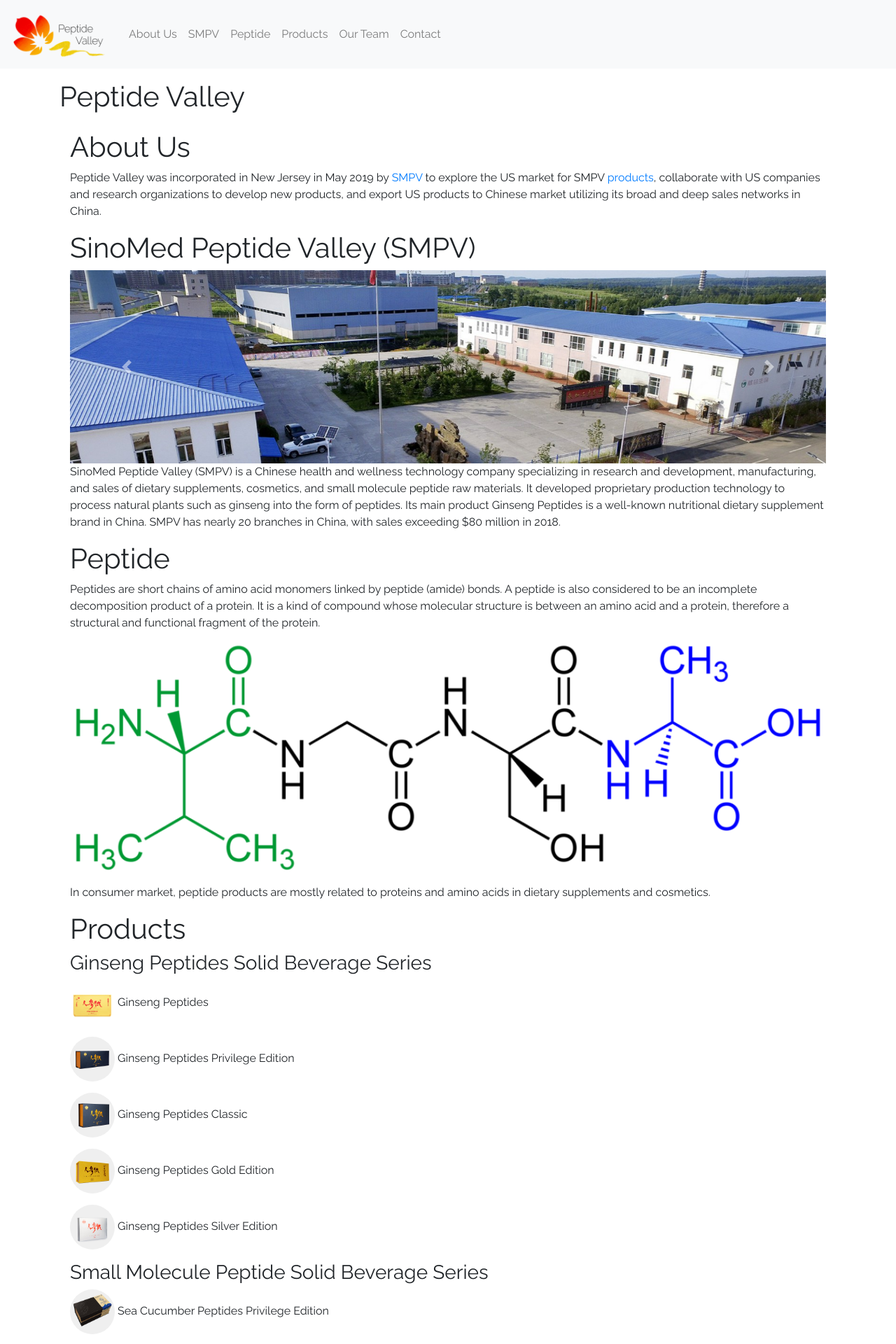
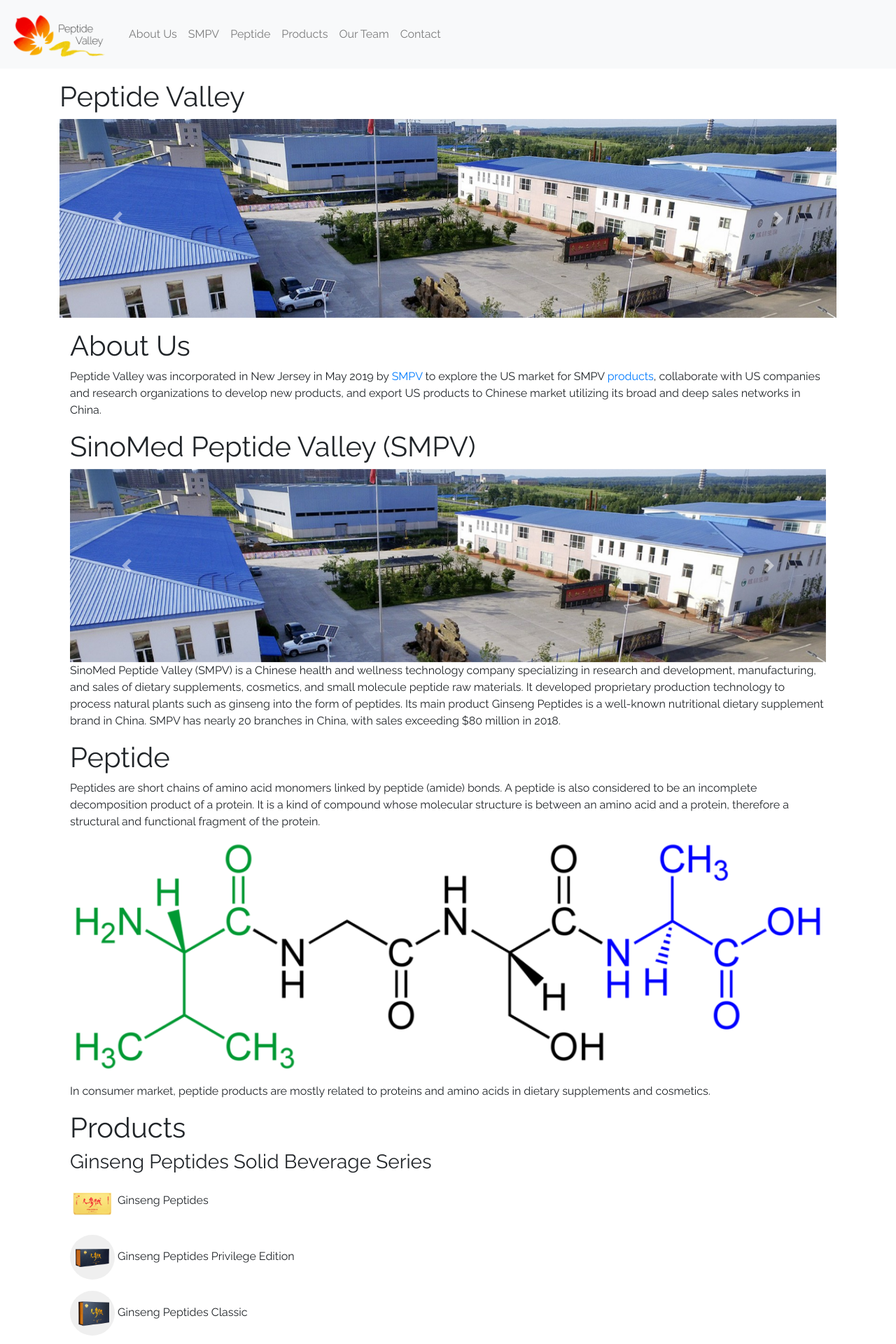
Before and after one commit to peptide-valley/peptide-valley.github.io, a Jekyll site: the page built from test.md, in a window 1280 px wide. Shown: the top 1920 px of the page at 70% size. Built offline with Jekyll 4.4.1, drawn with Linux system fonts in a browser that asks for light colours.

Commit message:
carousel/pv

```diff
--- /dev/null
+++ b/_includes/carousel/pv.html
@@ -0,0 +1,43 @@
+<div id="carousel" class="carousel slide" data-ride="carousel">
+  <div class="carousel-inner">
+
+
+        <div class="carousel-item active">
+
+          <img class="d-block w-100" src="/images/SMPV01.jpg" alt="slide" />
+      </div>
+
+
+        <div class="carousel-item">
+
+          <img class="d-block w-100" src="/images/SMPV06.jpg" alt="slide" />
+      </div>
+
+
+        <div class="carousel-item">
+
+          <img class="d-block w-100" src="/images/SMPV07.jpg" alt="slide" />
+      </div>
+
+
+        <div class="carousel-item">
+
+          <img class="d-block w-100" src="/images/SMPV08.jpg" alt="slide" />
+      </div>
+
+
+        <div class="carousel-item">
+
+          <img class="d-block w-100" src="/images/SMPV10.jpg" alt="slide" />
+      </div>
+
+  </div>
+  <a class="carousel-control-prev" href="#carouselExampleControls" role="button" data-slide="prev">
+    <span class="carousel-control-prev-icon" aria-hidden="true"></span>
+    <span class="sr-only">Previous</span>
+  </a>
+  <a class="carousel-control-next" href="#carouselExampleControls" role="button" data-slide="next">
+    <span class="carousel-control-next-icon" aria-hidden="true"></span>
+    <span class="sr-only">Next</span>
+  </a>
+</div>
--- a/test.md
+++ b/test.md
@@ -5,7 +5,7 @@ title: Home Page
 
 # Peptide Valley
 
-{% include carousel.html %}
+{% include carousel/pv.html %}
 
 {% include about.html %}
 
```
